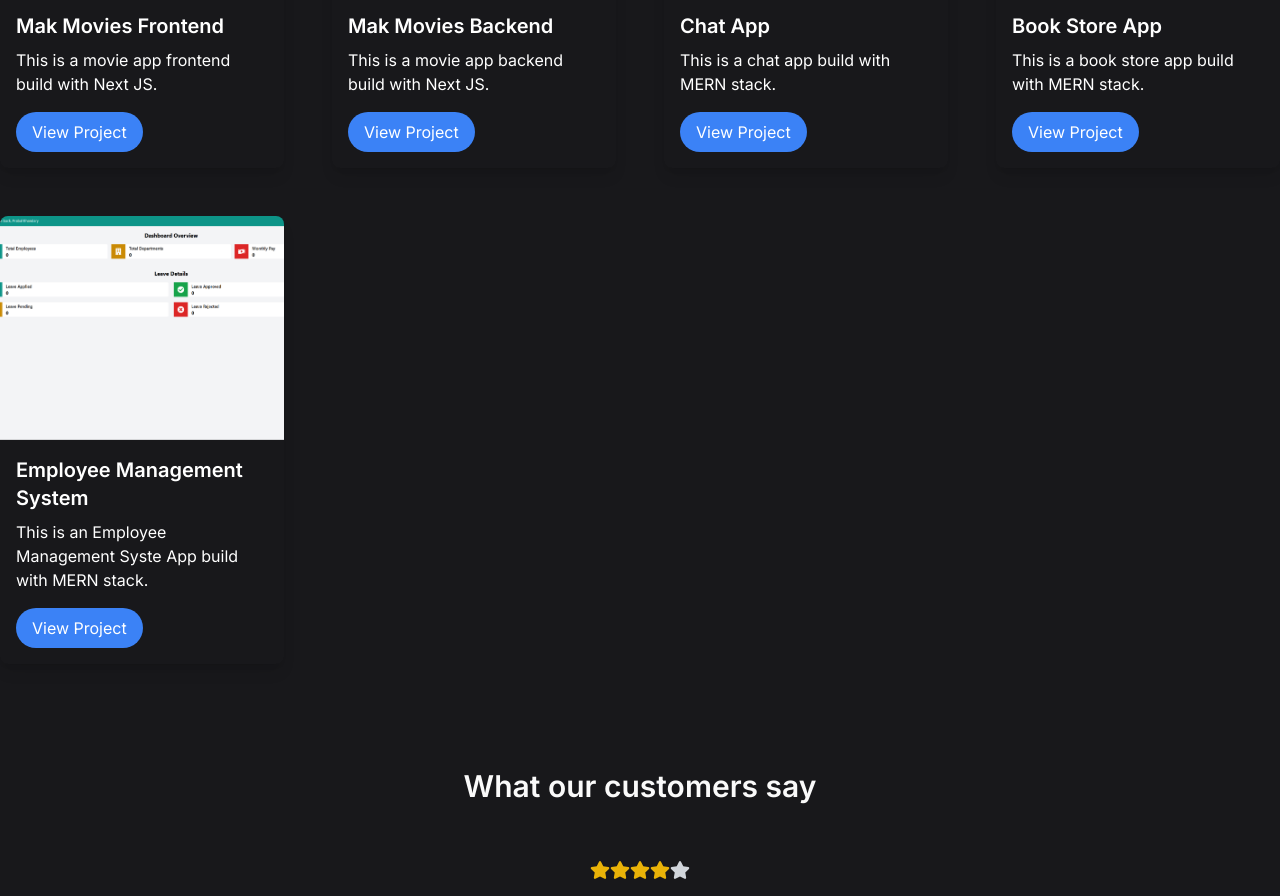
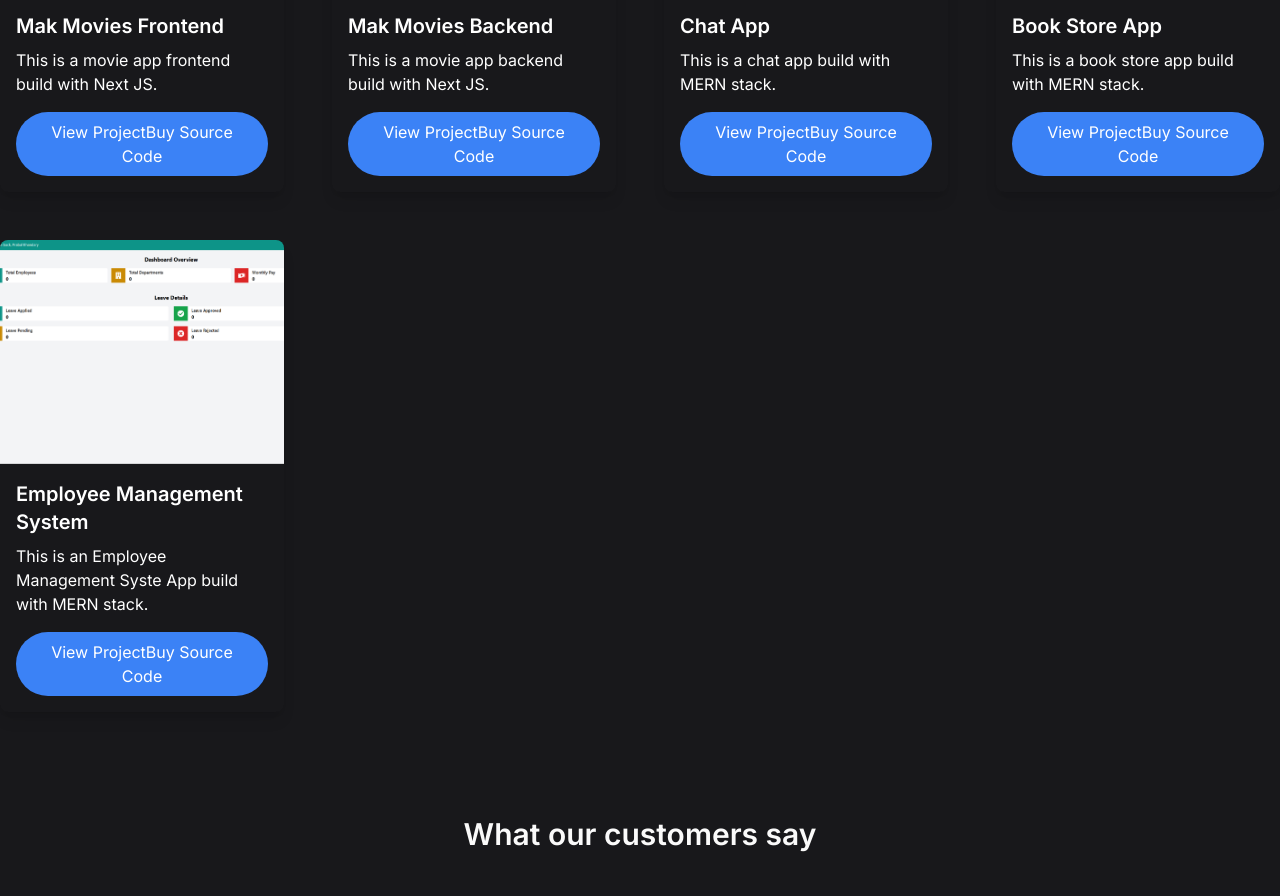
Before and after one commit to prabalbhandary/prabal-portfolio, a React (Vite) app: page / in a window 1280 px wide. Shown: the part 2200-3096 px from the top of the page. Built offline with nearby package versions, Linux system fonts and the light colour scheme.

Commit message:
Update Work.jsx

```diff
--- a/src/pages/Work.jsx
+++ b/src/pages/Work.jsx
@@ -2,11 +2,11 @@ import React from 'react';
 import { motion } from 'framer-motion';
 
 const projects = [
-  { id: 1, title: 'Mak Movies Frontend', image: '/images/project-1.png', description: 'This is a movie app frontend build with Next JS.', link: 'https://movie-frontend-gray-phi.vercel.app/' },
-  { id: 2, title: 'Mak Movies Backend', image: '/images/project-2.png', description: 'This is a movie app backend build with Next JS.', link: 'https://movie-frontend-gray-phi.vercel.app/' },
-  { id: 3, title: 'Chat App', image: '/images/project-3.png', description: 'This is a chat app build with MERN stack.', link: 'https://chat-me-9912.onrender.com/' },
-  { id: 4, title: 'Book Store App', image: '/images/project-4.png', description: 'This is a book store app build with MERN stack.', link: 'https://bookstore-client-two.vercel.app/' },
-  { id: 5, title: 'Employee Management System', image: '/images/project-5.png', description: 'This is an Employee Management Syste App build with MERN stack.', link: 'https://employee-management-system-8n86.onrender.com/' }
+  { id: 1, title: 'Mak Movies Frontend', image: '/images/project-1.png', description: 'This is a movie app frontend build with Next JS.', link: 'https://movie-frontend-gray-phi.vercel.app/', link2: '#' },
+  { id: 2, title: 'Mak Movies Backend', image: '/images/project-2.png', description: 'This is a movie app backend build with Next JS.', link: 'https://movie-frontend-gray-phi.vercel.app/', link2: '#' },
+  { id: 3, title: 'Chat App', image: '/images/project-3.png', description: 'This is a chat app build with MERN stack.', link: 'https://chat-me-9912.onrender.com/', link2: '#' },
+  { id: 4, title: 'Book Store App', image: '/images/project-4.png', description: 'This is a book store app build with MERN stack.', link: 'https://bookstore-client-two.vercel.app/', link2: '#' },
+  { id: 5, title: 'Employee Management System', image: '/images/project-5.png', description: 'This is an Employee Management Syste App build with MERN stack.', link: 'https://employee-management-system-8n86.onrender.com/', link2: '#' }
 ];
 
 const Work = () => {
@@ -31,6 +31,9 @@ const Work = () => {
                 <a href={project.link} target="_blank" rel="noopener noreferrer">
                   View Project
                 </a>
+                <a href={project.link2} target="_blank" rel="noopener noreferrer">
+                  Buy Source Code
+                </a>
               </button>
             </div>
           </motion.div>
```
